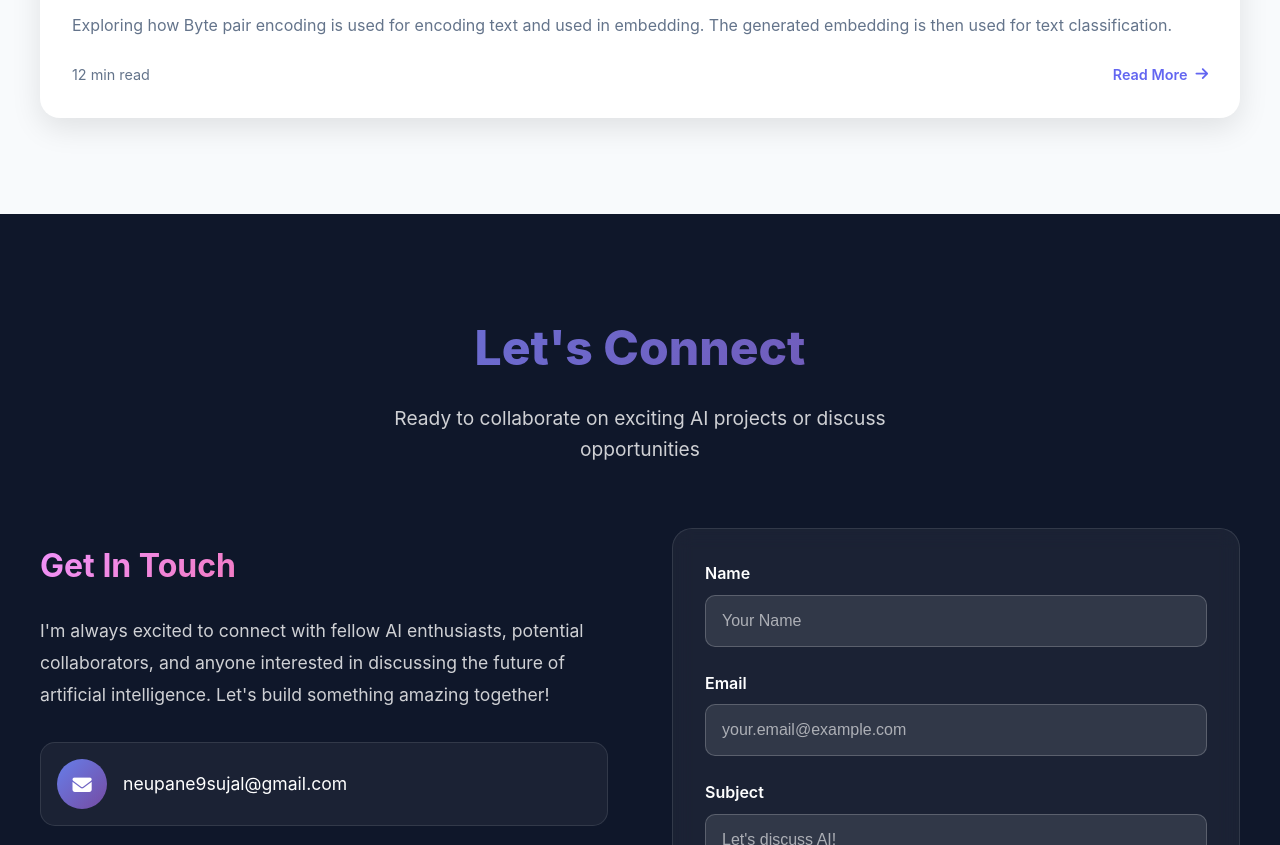
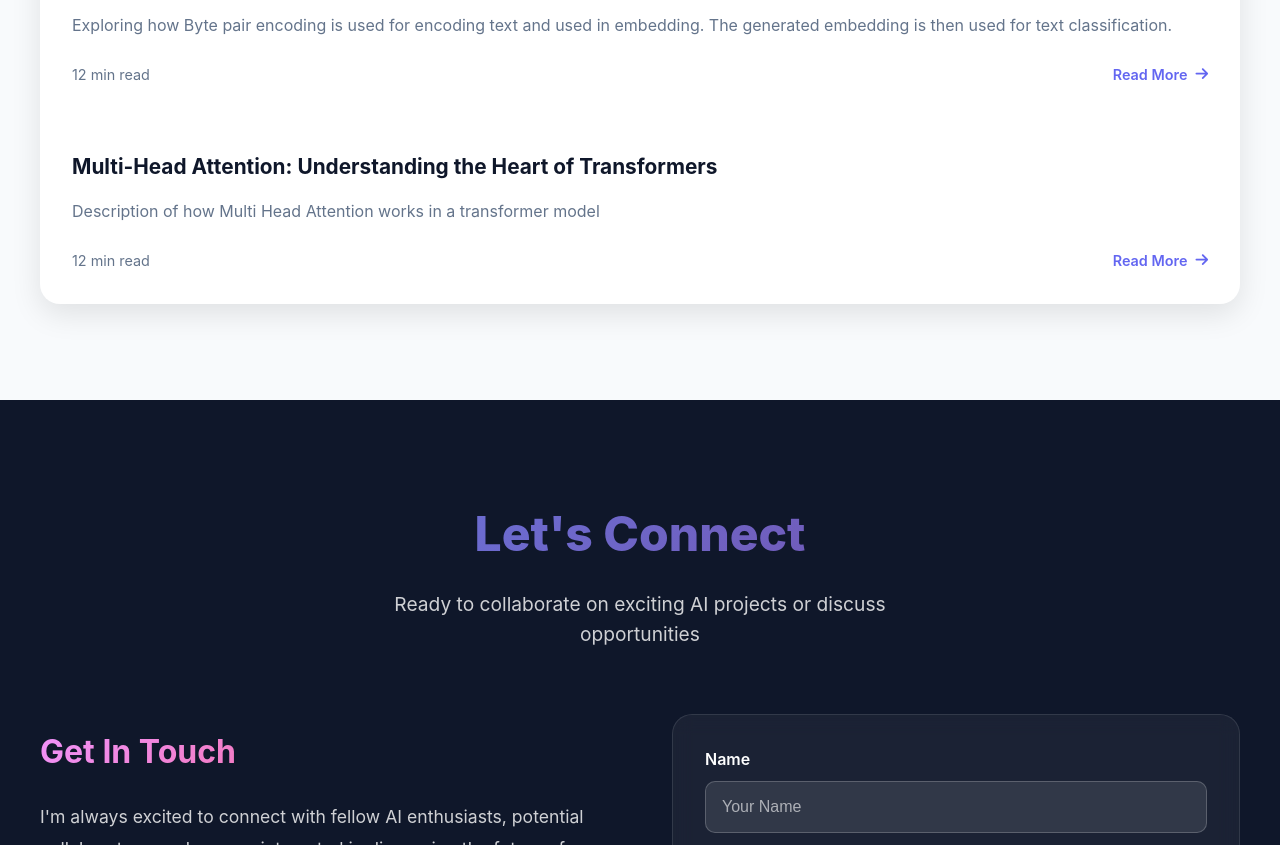
Before and after one commit to SujalNeupane9/SujalNeupane9.github.io, a plain HTML site: page index.html in a window 1280 px wide. Shown: the part 5392-6237 px from the top of the page. Drawn offline with Linux system fonts and the light colour scheme.

Commit message:
Update index.html

```diff
--- a/index.html
+++ b/index.html
@@ -1271,6 +1271,18 @@
               </div>
             </div>
           </div>
+          <div class="blog-content">
+            <h3>Multi-Head Attention: Understanding the Heart of Transformers</h3>
+            <p>Description of how Multi Head Attention works in a transformer model</p>
+            <div class="blog-meta">
+              <span>12 min read</span>
+              <div class="blog-links">
+                <a href="https://medium.com/@neupane9sujal/multi-head-attention-understanding-the-heart-of-transformers-6db440d1ce31" target="_blank">
+                  Read More <i class="fas fa-arrow-right"></i>
+                </a>
+              </div>
+            </div>
+          </div>
         </div>
       </div>
     </div>
```
